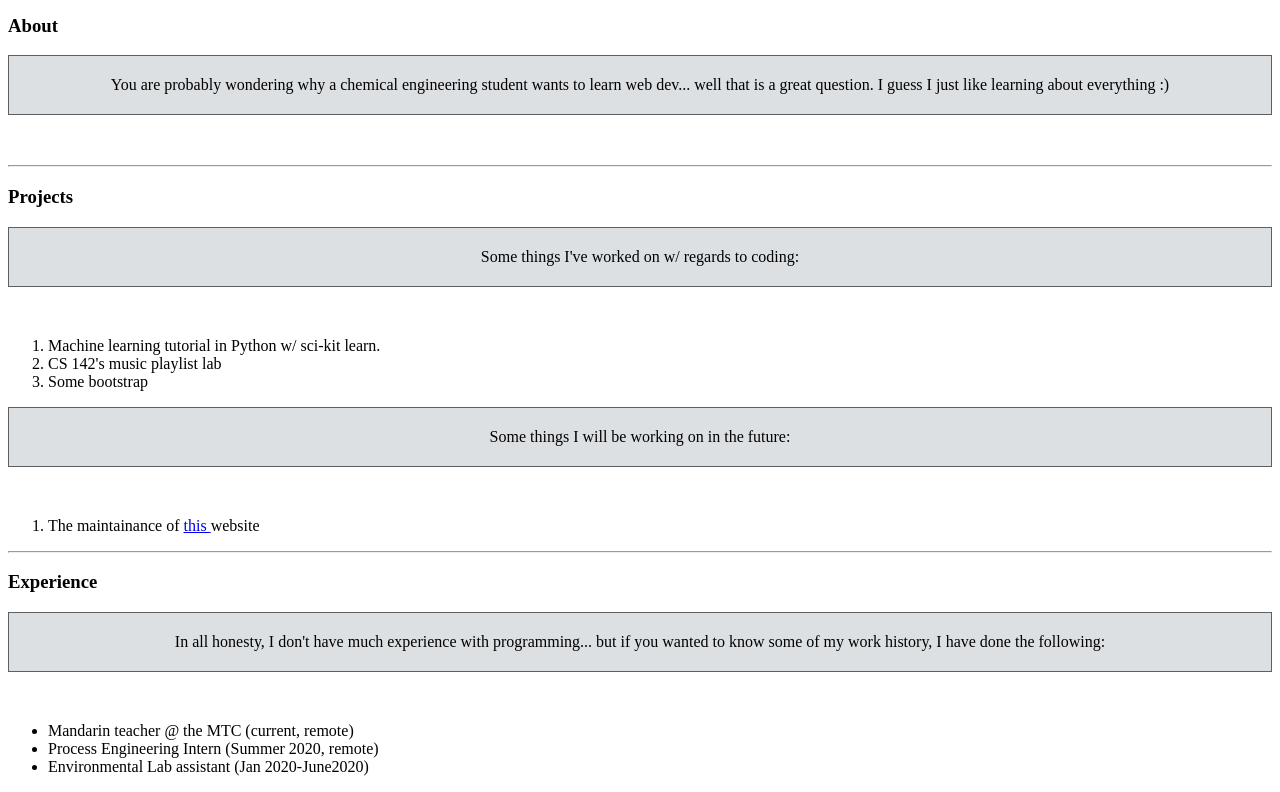
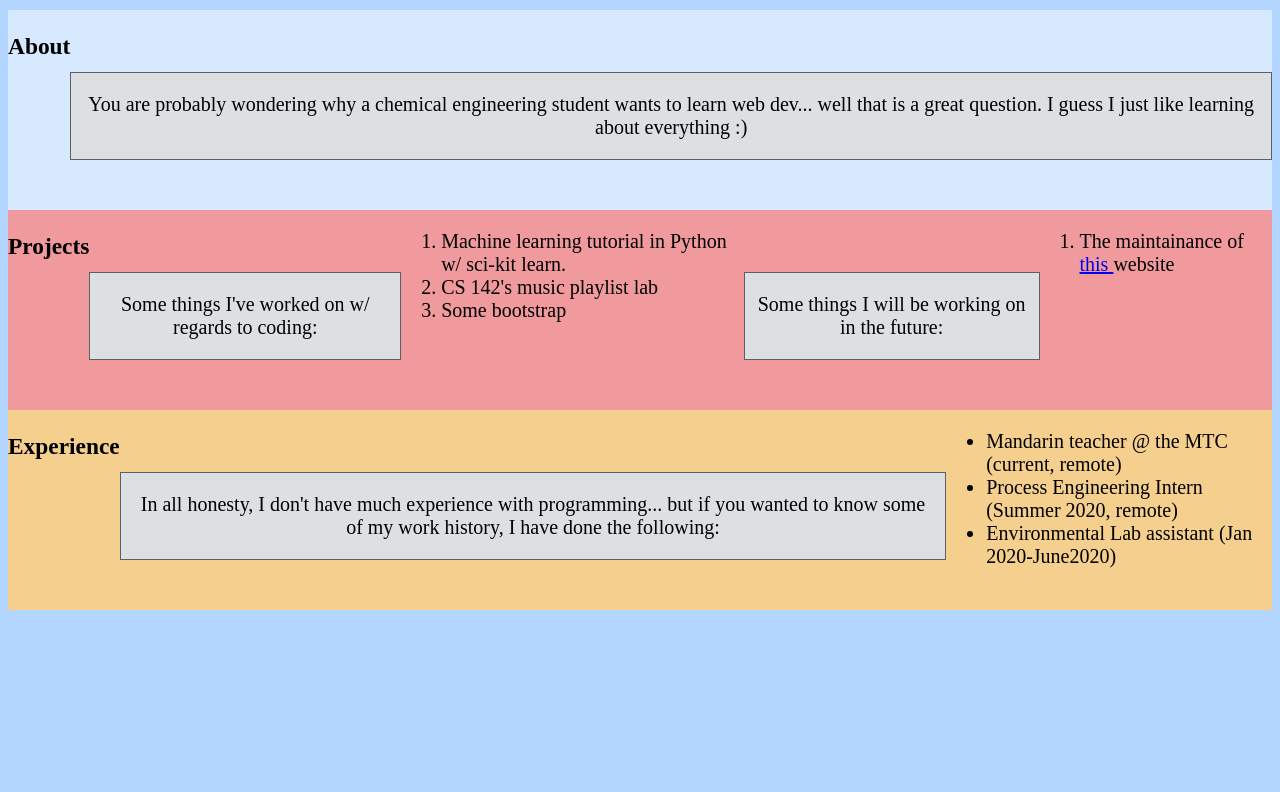
Before and after one commit to eoh14/portfolio, a plain HTML site: page index.html in a window 1280 px wide. Shown: the part 280-1072 px from the top of the page. After the commit the page ends 898 px from the top, so only its background shows below. Drawn offline with Linux system fonts and the light colour scheme.

Commit message:
updated flexbox

```diff
--- a/index.css
+++ b/index.css
@@ -36,5 +36,49 @@ em,strong{
 }
 
 /* Change the link color to #111 (black) on hover */
-li a:hover {
-  background-color: #FF5D00;
+  li a:hover {
+    background-color: #FF5D00;
+  }
+
+  .content-1 {
+    height: 200px;
+    background-color: #D6E9FE;    /* Light blue */
+    display: flex;
+    justify-content: flex-start;
+    flex-direction: row;
+  }
+
+  .content-2 {
+    height: 200px;
+    background-color: #F09A9D;    /* Red */
+    display: flex;
+    justify-content: flex-end;
+    flex-direction: row;
+  }
+
+  .content-3 {
+    height: 200px;
+    background-color: #F5CF8E;    /* Yellow */
+    display: flex;
+  }
+
+  @media (min-width:400px){ /*mobile*/
+    body{
+      background-color: #F09A9D; /* Red */
+      font-size: .8rem;
+    }
+  }
+
+  @media (min-width: 401px) and (max-width: 960px) {
+    body {
+      background-color: #F5CF8E; /* Yellow */
+    }
+  }
+
+  /* Desktop Styles */
+  @media (min-width: 961px) {
+    body {
+      background-color: #B2D6FF; /* Blue */
+      font-size: 1.25rem;
+    }
+  }
--- a/index.html
+++ b/index.html
@@ -15,12 +15,13 @@
   <body>
     <h1> Welcome to my Portfolio!! </h1>
     <h2> Here is a display of all my work thus far! </h2>
-    <br/>
+  <div class='content-1'>
     <h3> About </h3>
     <p> You are probably wondering why a chemical engineering student wants to learn web dev...
       well that is a great question. I guess I just like learning about everything :)
     </p>
-    <hr/>
+  </div>
+  <div class='content-2'>
     <h3> Projects </h3>
     <p> Some things I've worked on w/ regards to coding: </p>
     <ol>
@@ -32,7 +33,8 @@
     <ol>
       <li> The maintainance of <a href="mentalogue.my"> this </a> website </li>
     </ol>
-    <hr>
+  </div>
+  <div class='content-3'>
     <h3>Experience</h3>
     <p>In all honesty, I don't have much experience with programming... but if you wanted to know
       some of my work history, I have done the following:</p>
@@ -41,5 +43,6 @@
       <li>Process Engineering Intern (Summer 2020, remote)</li>
       <li>Environmental Lab assistant (Jan 2020-June2020)</li>
     </ul>
+  </div>
   </body>
 </html>
```
